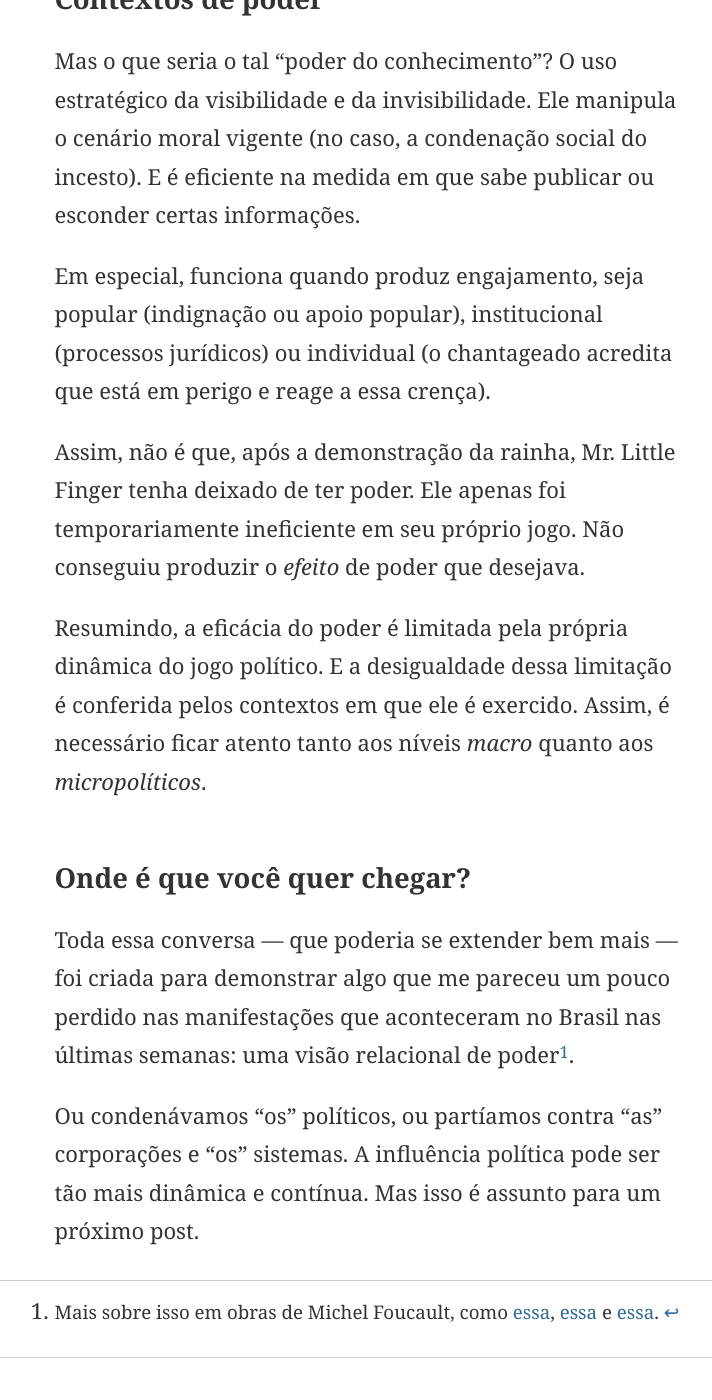
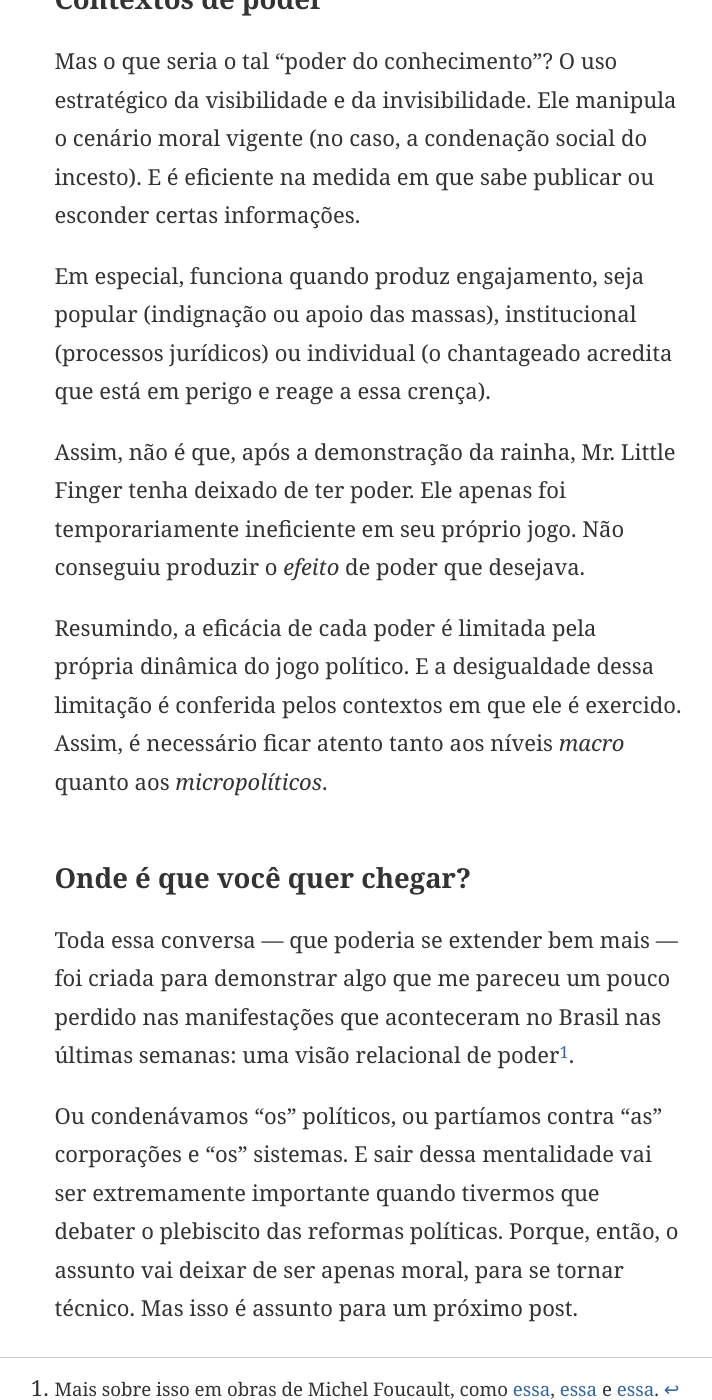
Before and after one commit to eduf/eduf.github.com, a Jekyll site: the page built from _posts/2013-07-02-game-of-thrones-e-as-manifestacoes-no-brasil.md, in a window 1280 px wide and 1400 px high, scrolled down 4373 px. Shown: the whole window, without its empty margins (272-984 px from the left). Built offline with Jekyll 4.4.1, drawn with Linux system fonts in a browser that asks for light colours; nearby versions of some CDN libraries; comment, search, counter and statistics services are not loaded.

Commit message:
Incluindo plebiscito

```diff
--- a/_posts/2013-07-02-game-of-thrones-e-as-manifestacoes-no-brasil.md
+++ b/_posts/2013-07-02-game-of-thrones-e-as-manifestacoes-no-brasil.md
@@ -47,16 +47,16 @@ Nesse vídeo, Mr. Little Finger perdeu a disciplina. Esqueceu-se de que o poder
 
 Mas o que seria o tal "poder do conhecimento"? O uso estratégico da visibilidade e da invisibilidade. Ele manipula o cenário moral vigente (no caso, a condenação social do incesto). E é eficiente na medida em que sabe publicar ou esconder certas informações.
 
-Em especial, funciona quando produz engajamento, seja popular (indignação ou apoio popular), institucional (processos jurídicos) ou individual (o chantageado acredita que está em perigo e reage a essa crença).
+Em especial, funciona quando produz engajamento, seja popular (indignação ou apoio das massas), institucional (processos jurídicos) ou individual (o chantageado acredita que está em perigo e reage a essa crença).
 
 Assim, não é que, após a demonstração da rainha, Mr. Little Finger tenha deixado de ter poder. Ele apenas foi temporariamente ineficiente em seu próprio jogo. Não conseguiu produzir o *efeito* de poder que desejava.
 
-Resumindo, a eficácia do poder é limitada pela própria dinâmica do jogo político. E a desigualdade dessa limitação é conferida pelos contextos em que ele é exercido. Assim, é necessário ficar atento tanto aos níveis *macro* quanto aos *micropolíticos*.
+Resumindo, a eficácia de cada poder é limitada pela própria dinâmica do jogo político. E a desigualdade dessa limitação é conferida pelos contextos em que ele é exercido. Assim, é necessário ficar atento tanto aos níveis *macro* quanto aos *micropolíticos*.
 
 ## Onde é que você quer chegar?
 
 Toda essa conversa — que poderia se extender bem mais — foi criada para demonstrar algo que me pareceu um pouco perdido nas manifestações que aconteceram no Brasil nas últimas semanas: uma visão relacional de poder[^1].
 
-Ou condenávamos "os" políticos, ou partíamos contra "as" corporações e "os" sistemas. A influência política pode ser tão mais dinâmica e contínua. Mas isso é assunto para um próximo post.
+Ou condenávamos "os" políticos, ou partíamos contra "as" corporações e "os" sistemas. E sair dessa mentalidade vai ser extremamente importante quando tivermos que debater o plebiscito das reformas políticas. Porque, então, o assunto vai deixar de ser apenas moral, para se tornar técnico. Mas isso é assunto para um próximo post.
 
 [^1]: Mais sobre isso em obras de Michel Foucault, como [essa](http://www.submarino.com.br/produto/111447358/livro-estrategia-poder-saber-colecao-ditos-e-escritos-vol.-4AFL-03-5741), [essa](http://www.submarino.com.br/produto/7297864/livro-em-defesa-da-sociedadeAFL-03-5741) e [essa](http://www.submarino.com.br/produto/7133520/livro-repensar-a-politica-colecao-ditos-e-escritos-vol.-viAFL-03-5741).
```
